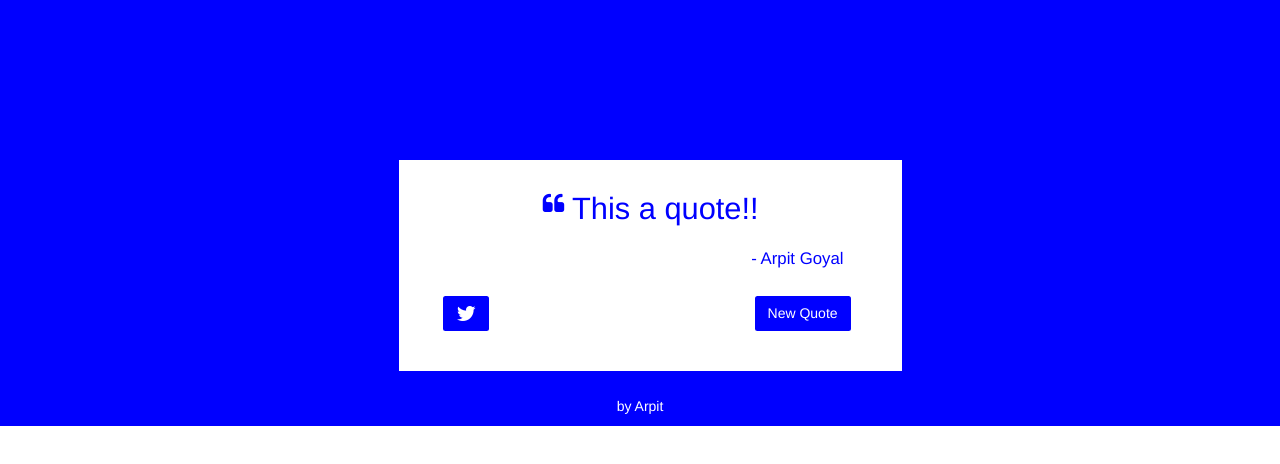
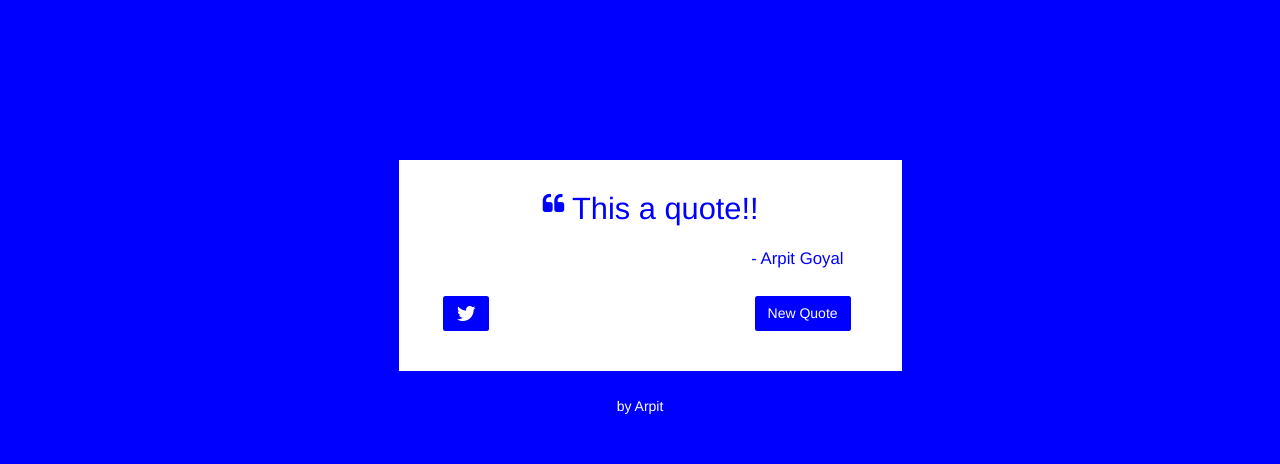
Before and after one commit to arpitgo4/Random-Quote-Machine, a React app: page / in a window 1280 px wide. Built offline with nearby package versions, Linux system fonts and the light colour scheme.

Commit message:
html tag style added heigth 100%

```diff
--- a/src/style.css
+++ b/src/style.css
@@ -1,4 +1,4 @@
-body, #react-app {
+html, body, #react-app {
 	height: 100%;
 }
 
```
